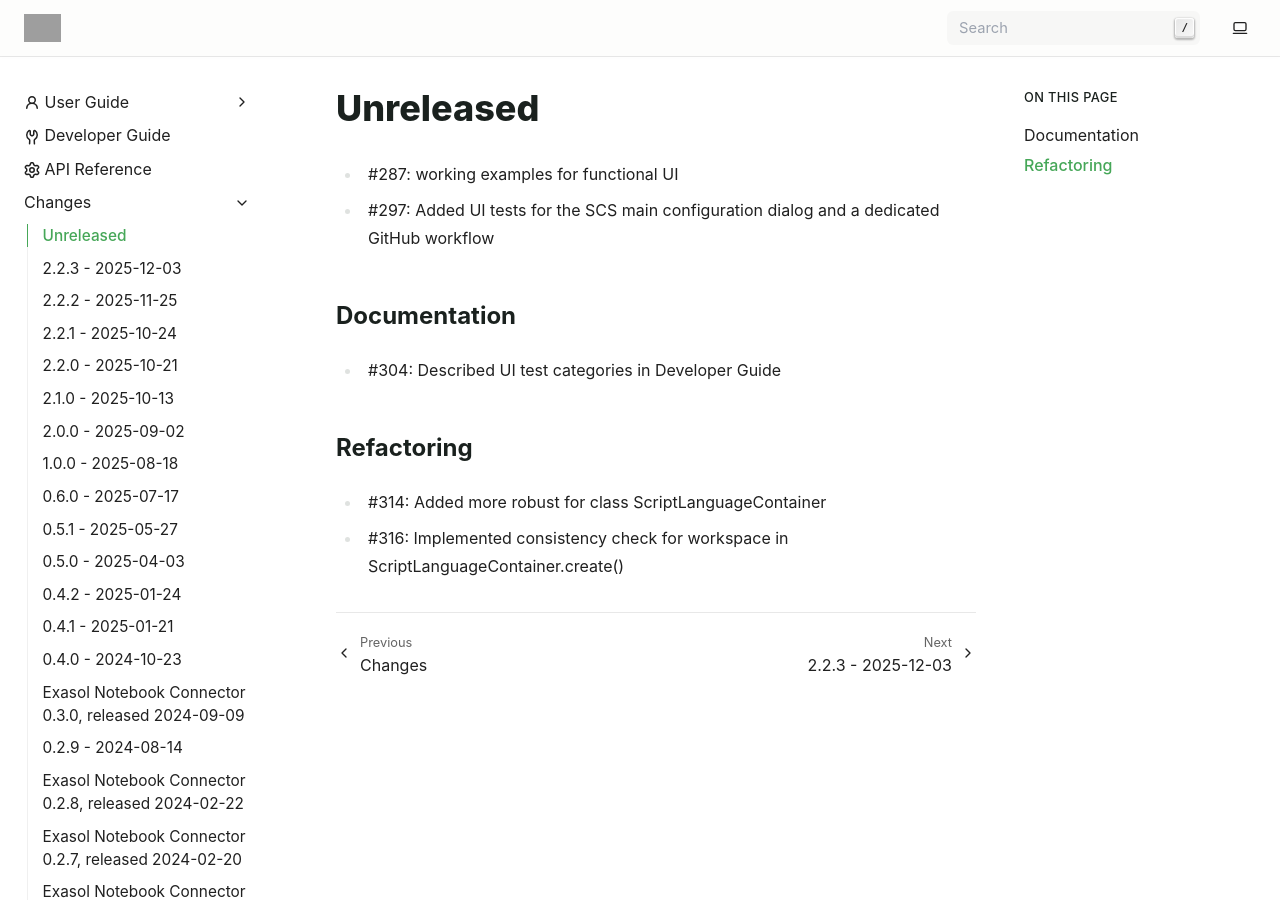
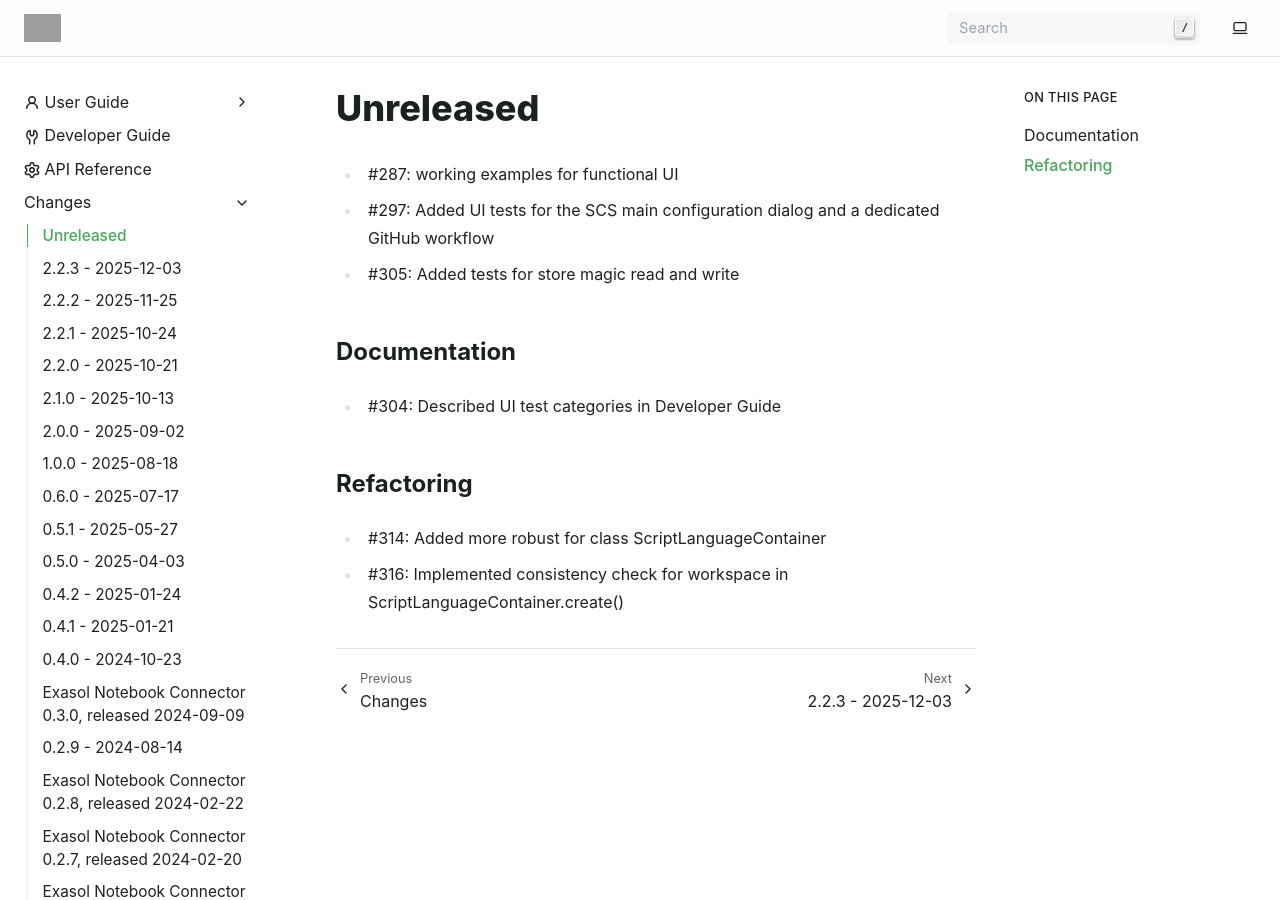
Before and after one commit to exasol/notebook-connector, a Sphinx documentation site: the page built from doc/changes/unreleased.md, in a window 1280 px wide and 900 px high. Built offline with Sphinx 7.4.7, drawn with Linux system fonts in a browser that asks for light colours; grey boxes are pictures that could not be loaded.

Commit message:
305 - added changelog

```diff
--- a/doc/changes/unreleased.md
+++ b/doc/changes/unreleased.md
@@ -1,6 +1,7 @@
 # Unreleased
  * #287: working examples for functional UI
  * #297: Added UI tests for the SCS main configuration dialog and a dedicated GitHub workflow
+ * #305: Added tests for store magic read and write
 
 ## Documentation
 
```
Also changed, not shown: 1 other file.
